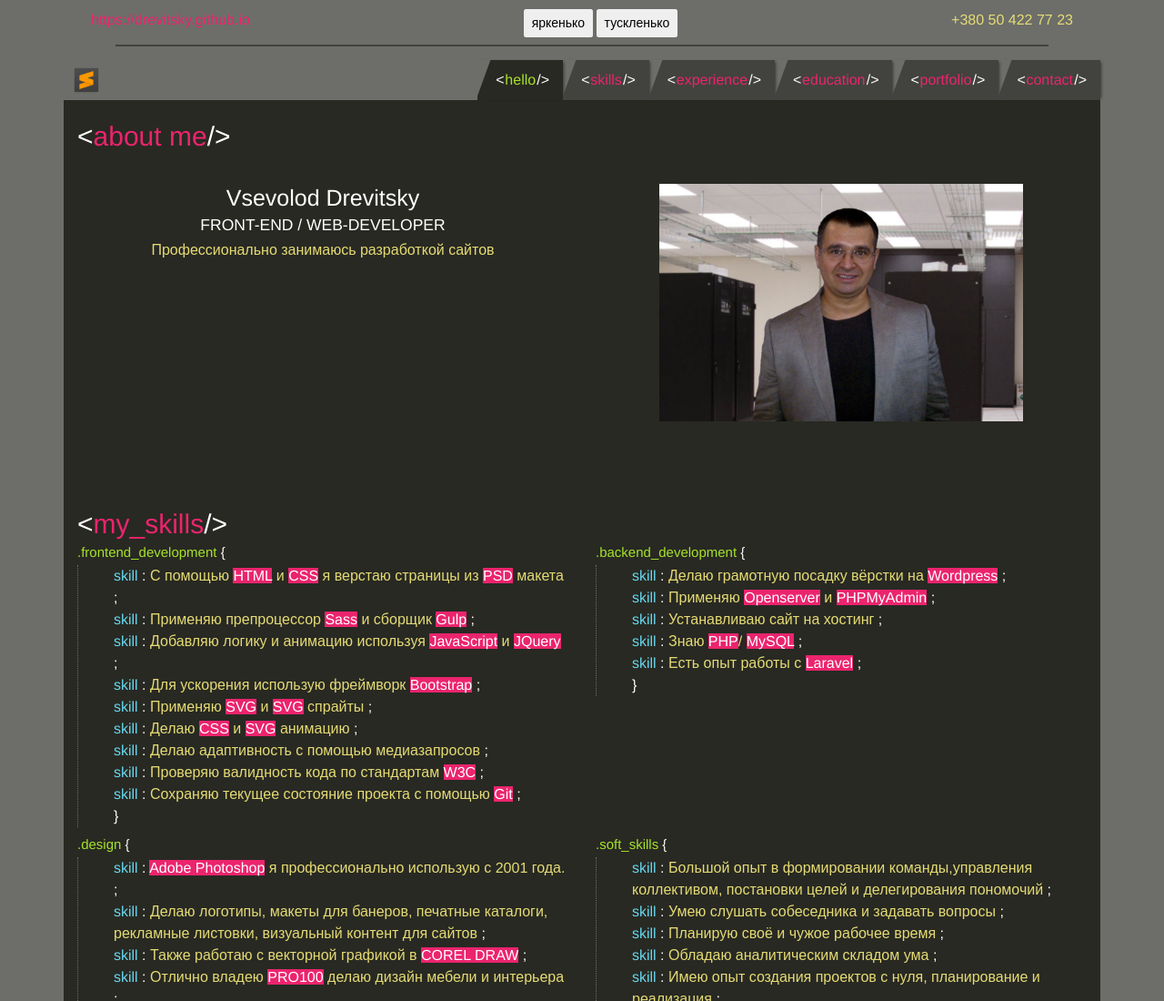
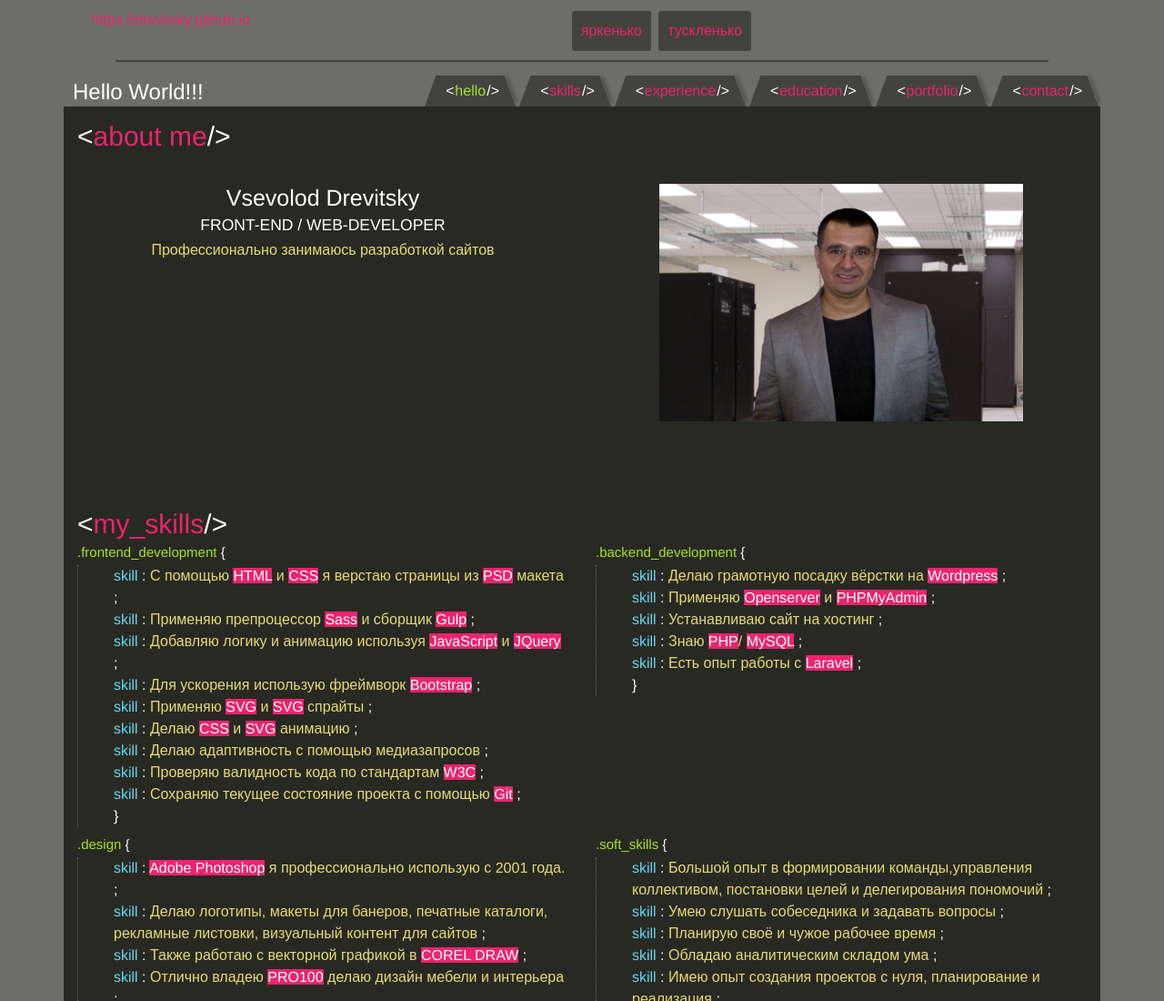
Before and after one commit to drevitsky/portfolio, a website: page src/index.html in a window 1280 px wide. Shown: the top 1100 px of the page at 91% size. Drawn offline with nearby package versions, Linux system fonts and the light colour scheme; files that its build step writes are made by us from their sources; files whose address does not match are found by name; a web font is replaced by a local one.

Commit message:
change logo&nav btn

```diff
--- a/src/_header.html
+++ b/src/_header.html
@@ -3,21 +3,21 @@
   <div class="header_info">
     <a href="https://drevitsky.github.io">https://drevitsky.github.io</a>
     <div class="btn-box">
-      <button class="btn" id="btn-light">яркенько</button>
+      <button class="btn btn-border" id="btn-light">яркенько</button>
       <!-- brightly -->
-      <button class="btn" id="btn-dark">тускленько</button>
+      <button class="btn btn-border" id="btn-dark">тускленько</button>
       <!-- dimly -->
     </div>
 
     <div class="contact__item contact__item--tel">
 
 
-            <span>+380 50 422 77 23</span>
+            <!-- <span>+380 50 422 77 23</span> -->
 
           </div>
   </div>
 	<nav class="navbar navbar-expand-lg navbar-light ">
-    <a class="navbar-brand" href="index.html"><img src="img/sublime.png" width="30px"  alt="logo"></a>
+    <a class="navbar-brand" href="index.html"><div id="forText">Hello World!!!</div></a>
 
     <button class="navbar-toggler" type="button" data-toggle="collapse" data-target="#navbarNav" aria-controls="navbarNav" aria-expanded="false" aria-label="Toggle navigation">
       <span class="navbar-toggler-icon"></span>
--- a/src/_scripts.html
+++ b/src/_scripts.html
@@ -4,4 +4,26 @@
 <script src="js/wow.min.js"></script>
 
 <script src="js/scripts.min.js"></script>
+
 <!-- <script src="js/jquery.fancybox.pack.js"></script> -->
+
+
+
+<script src="https://cdnjs.cloudflare.com/ajax/libs/gsap/2.0.1/TweenMax.min.js"></script>
+    <script src="https://cdnjs.cloudflare.com/ajax/libs/gsap/1.13.2/plugins/TextPlugin.min.js"></script>
+
+<script>
+	let forText = document.getElementById('forText');
+        let timeline = new TimelineMax();
+
+        timeline.to(forText, 3, {text: 'knock, knock, Neo...', ease:Linear.easeNone})
+                .to(forText, 2, {text: ' '})
+                .to(forText, 3, {text: 'I am Web Developer'})
+                .to(forText, 2, {text: 'Frontender'})
+                .to(forText, 3, {text: 'my name Vsevolod'})
+                .to(forText, 3, {text: 'Vsevolod Drevitsky'})
+                .to(forText, 2, {text: 'V'})
+                .to(forText, 1, {text: 'VD Web :)'})
+                // .to(forText, 1, {text:{value:"Your new text",  newClass:"class2"}});
+
+</script>
--- a/src/scss/_styles.scss
+++ b/src/scss/_styles.scss
@@ -51,7 +51,16 @@
 	outline: 1px solid red;
 }
 
+#forText {
+	font-size: 2.4rem;
+	color: #fff;
+	// outline: 1px solid red;
+	height: 34px;
+	.class2 {
+		color: green;
+	}
 
+}
 
 
 // portfolio galery
@@ -146,23 +155,50 @@
 	padding-bottom: 0;
 	padding-right: 0;
 }
+.navbar-brand {
+	padding: 0;
+}
 .nav-item {
 	//margin-right: 3px;
 
-	background:         linear-gradient(110deg, transparent 13px,$bg-dark 14px );
-    box-shadow: 3px 0px 3px  -2px rgba(0,0,0,.5);
+	background:linear-gradient(110deg, transparent 13px,$bg-dark 14px );
+	background:linear-gradient(110deg, transparent 13px,$bg-dark 14px,$bg-dark 60%,transparent 50%),
+	   linear-gradient(250deg,transparent  13px,$bg-dark 14px, $bg-dark 60%,transparent 50% );
+    // box-shadow: 3px 0px 3px  -2px rgba(0,0,0,.5);
+
+    position: relative;
+    &:after {
+    	position: absolute;
+    	content: '';
+    	// background-color: #f4e5;
+    	width: 36px;
+    	height: 6px;
+    	top:14px;
+    	right: -7px;
+    	 transform:  rotate(70deg);
+    	 box-shadow: 0px -4px 4px  -2px #0008;
+
+
+
+
+    }
     &:hover,
     &:focus,
     &:active,
-    &.active {
+     {
 
 			background:linear-gradient(110deg, transparent 13px,$bg-color 14px );
+			background:linear-gradient(110deg, transparent 13px,$bg-color 14px,$bg-color 60%,transparent 50%),
+	   linear-gradient(250deg,transparent  13px,$bg-color 14px, $bg-color 60%,transparent 50% );
+    // box-shadow: 3px 0px 3px  -2px rgba(0,0,0,.5);
+
+
 
 	}
 
 }
 .nav-link {
-	padding: 1rem 3rem !important;
+	padding: 0.5rem 3.5rem !important;
 
 
 }
@@ -299,7 +335,20 @@
 
 .btn-box {
 	.btn {
-		font-size: 1.4rem;
+		background-color:$bg-dark;
+		font-size: 1.6rem;
+		padding: 10px;
+		color: $teg-color;
+		&-border {
+
+
+		border: 2px solid $bg-gray;
+		border-radius: 5px;
+		&:hover {
+			box-shadow: 0 0 2px 1px #fff9;
+			color: #fff;
+		}
+	}
 	}
 
 }
```
Also changed, not shown: build/css/styles.min.css, build/index.html.
